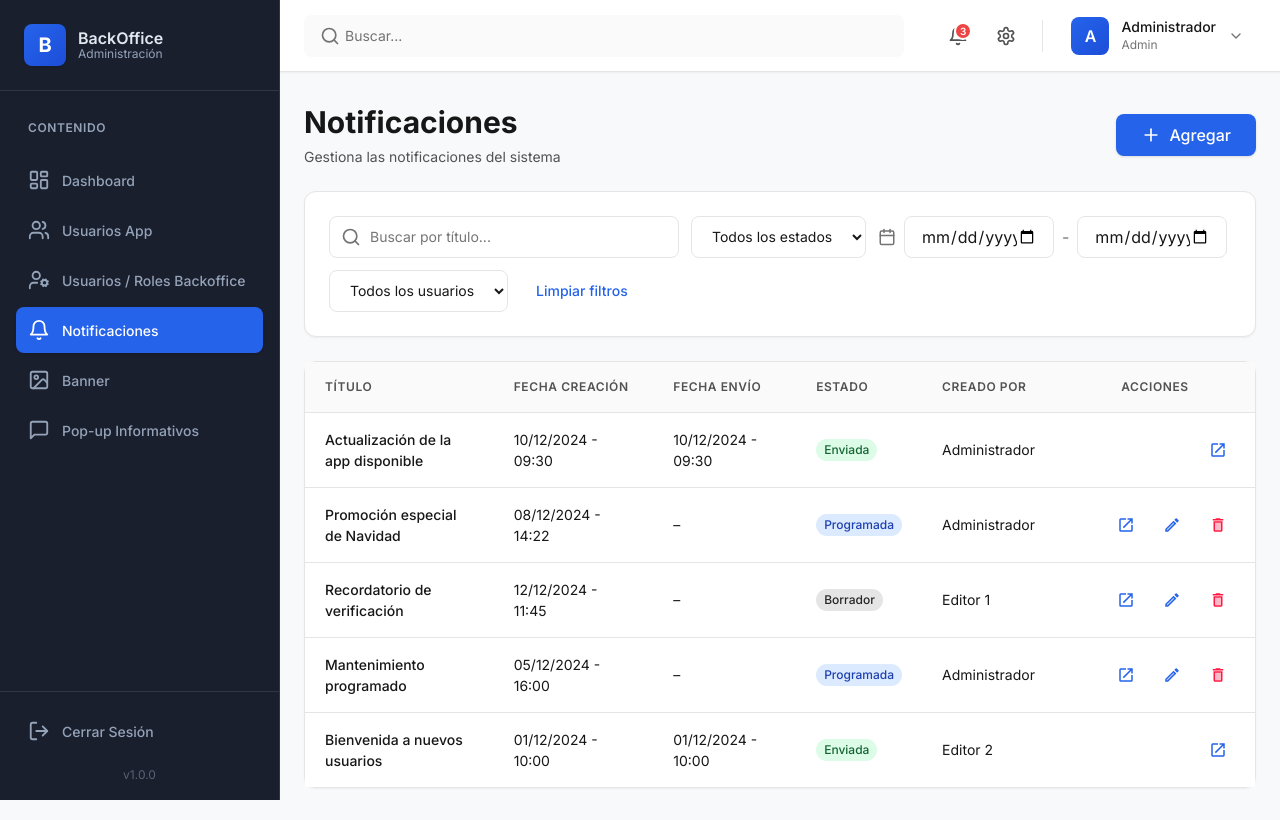
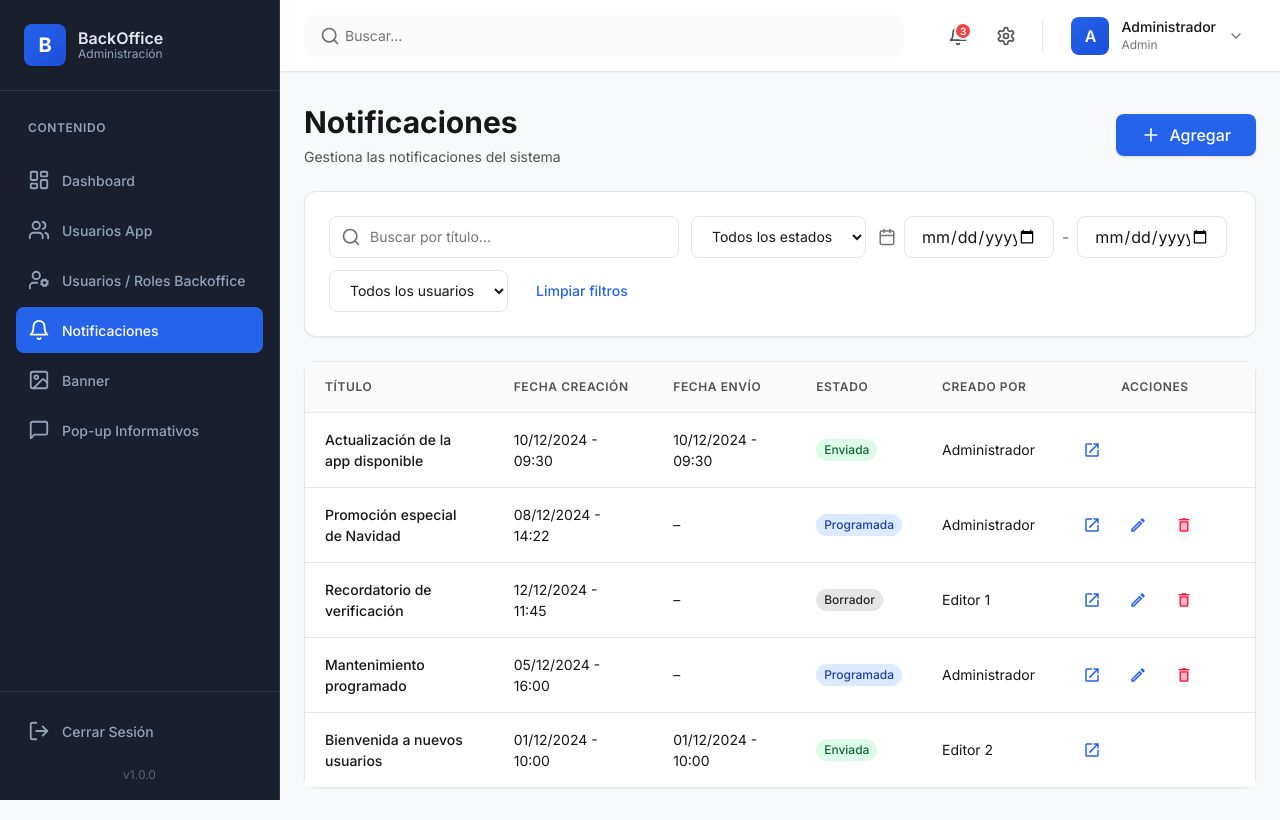
Before and after one commit to marcolof32/caster-back-template-1, a React (Vite) app: page /notificaciones in a window 1280 px wide. Built offline with nearby package versions, Linux system fonts and the light colour scheme.

Commit message:
fix: Alinear iconos de acciones a la izquierda en Notificaciones

```diff
--- a/src/pages/Notificaciones.css
+++ b/src/pages/Notificaciones.css
@@ -235,9 +235,8 @@
 .notificaciones-table__actions {
   display: flex;
   align-items: center;
-  justify-content: flex-end;
+  justify-content: flex-start;
   gap: var(--space-3);
-  min-width: 130px;
 }
 
 .notificaciones-table__action-link {
```
